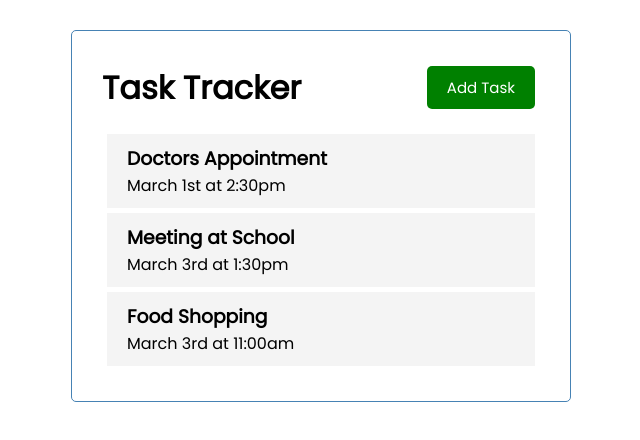
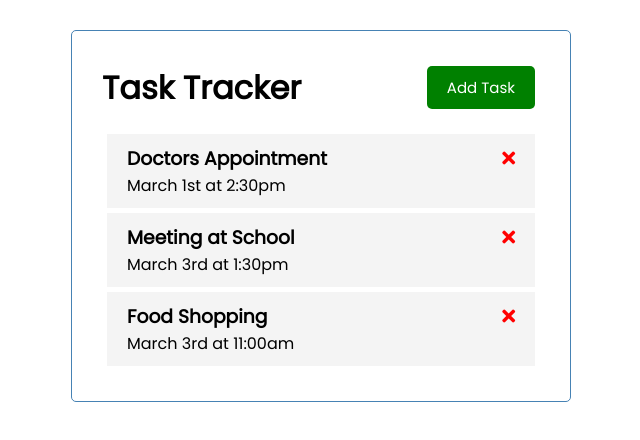
Before and after one commit to luancardosolc/traversy-vuejs-crash-2021, a Vue app: page / in a window 1280 px wide. Shown: the top 440 px of the page, without its empty margins (319-959 px from the left). Built offline with nearby package versions, Linux system fonts and the light colour scheme.

Commit message:
Close task button layout

```diff
--- a/src/components/Task.vue
+++ b/src/components/Task.vue
@@ -1,6 +1,9 @@
 <template>
   <div class="task">
-    <h3>{{ task.text }}</h3>
+    <h3>
+      {{ task.text }}
+      <em class="fas fa-times"></em>
+    </h3>
     <p>{{ task.day }}</p>
   </div>
 </template>
```
